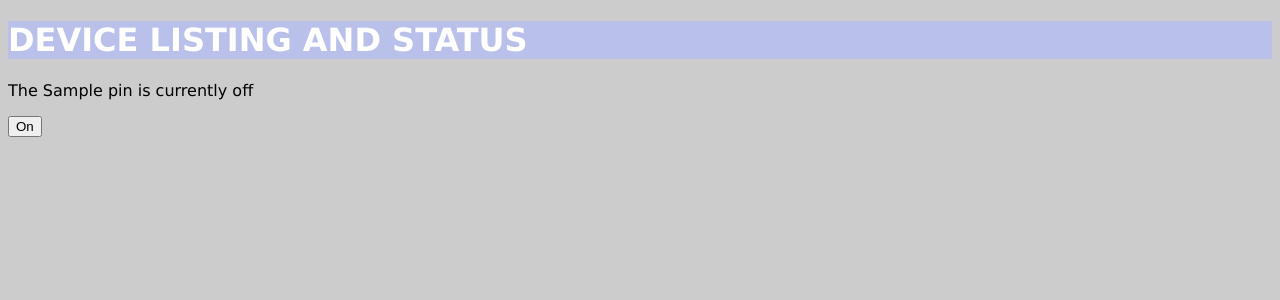
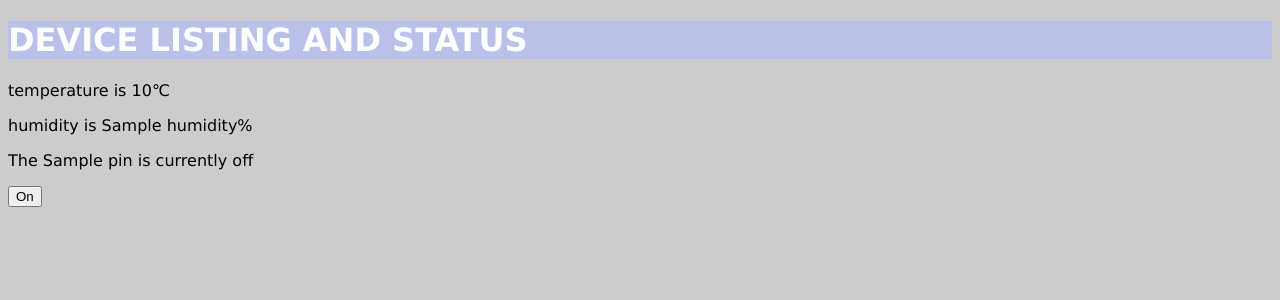
Before and after one commit to darkuress/myServer, a Flask app: template templates/main.html in a window 1280 px wide. Shown: the top 300 px of the page. Run offline with Flask 2, Linux system fonts and the light colour scheme; the template is opened without the code that fills it: most values are stand-ins (such as "Sample title", 1, 10 or a date in 2020).

Commit message:
temp humidity added

```diff
--- a/templates/main.html
+++ b/templates/main.html
@@ -41,7 +41,8 @@
 
 <body>
    <h1>Device Listing and Status</h1>
-
+   <p>temperature is {{temperature}}&#8451</p>
+   <p>humidity is {{humidity}}%</p>
    {% for pin in pins %}
    <p>The {{ pins[pin].name }}
    {% if pins[pin].state == true %}
```
